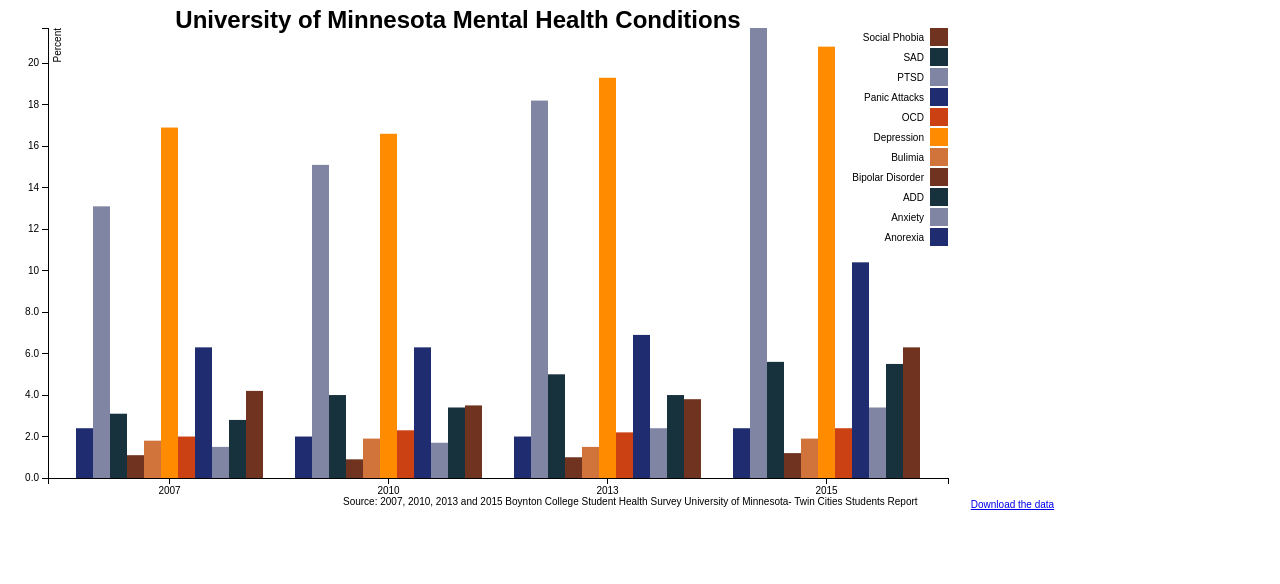
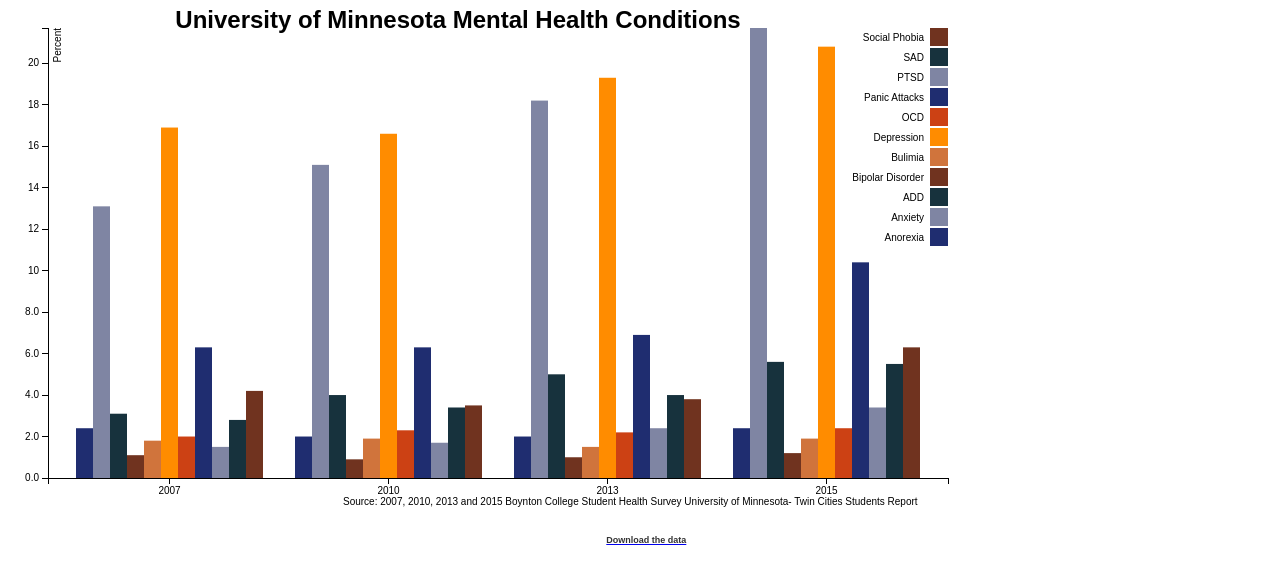
Before and after one commit to EthanNelson/EthanNelson.github.iov1, a plain HTML site: page interactives/mentalhealth.html in a window 1280 px wide. Drawn offline with nearby package versions, Linux system fonts and the light colour scheme.

Commit message:
Updated download link

```diff
--- a/interactives/mentalhealth.html
+++ b/interactives/mentalhealth.html
@@ -24,6 +24,17 @@
   border: 0px;
   border-radius: 8px;
   pointer-events: none;
+}
+.download {
+    font-weight: bold;
+    color: #333333;
+    border: none;
+    font-size: .9em;
+    text-align: center;
+    margin-top: 15px;
+    margin-left: 1%;
+    padding-top: 10px;
+    width: 99%;
 }
 </style>
 <body>
@@ -128,6 +139,8 @@
 
 });
 </script>
-<a href="mentalhealth.tsv" download>Download the data</a>
+<a href="mentalhealth.tsv" download>
+  <div class="download">Download the data</div>
+</a>
 </body>
 </html>
```
